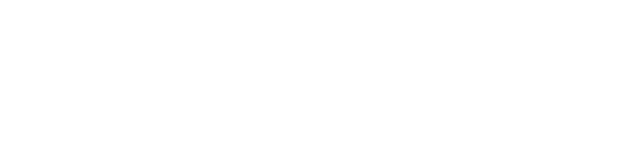
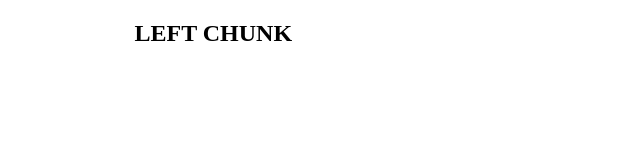
Before and after one commit to OptionLabs/Steam-Handbook, a plain HTML site: page index.html in a window 1280 px wide. Shown: the whole page, without its empty margins (0-640 px from the left). Drawn offline with Linux system fonts and the light colour scheme.

Commit message:
Update index.html

```diff
--- a/index.html
+++ b/index.html
@@ -9,7 +9,7 @@
 	<body>
 		<section>
 			<leftchunk>
-				<h1></h1>
+				<h1>LEFT CHUNK</h1>
 			</leftchunk>
 
 			<middlechunk>
```
